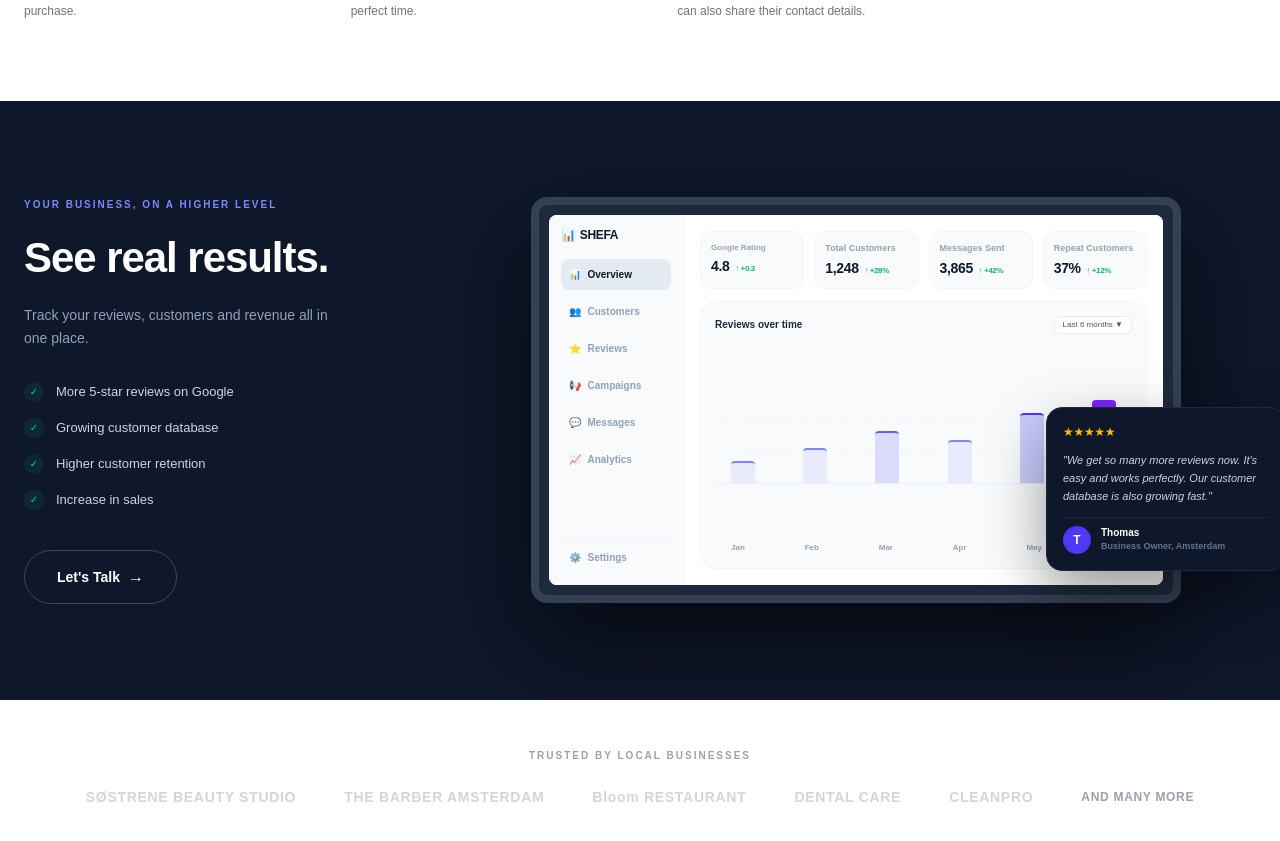
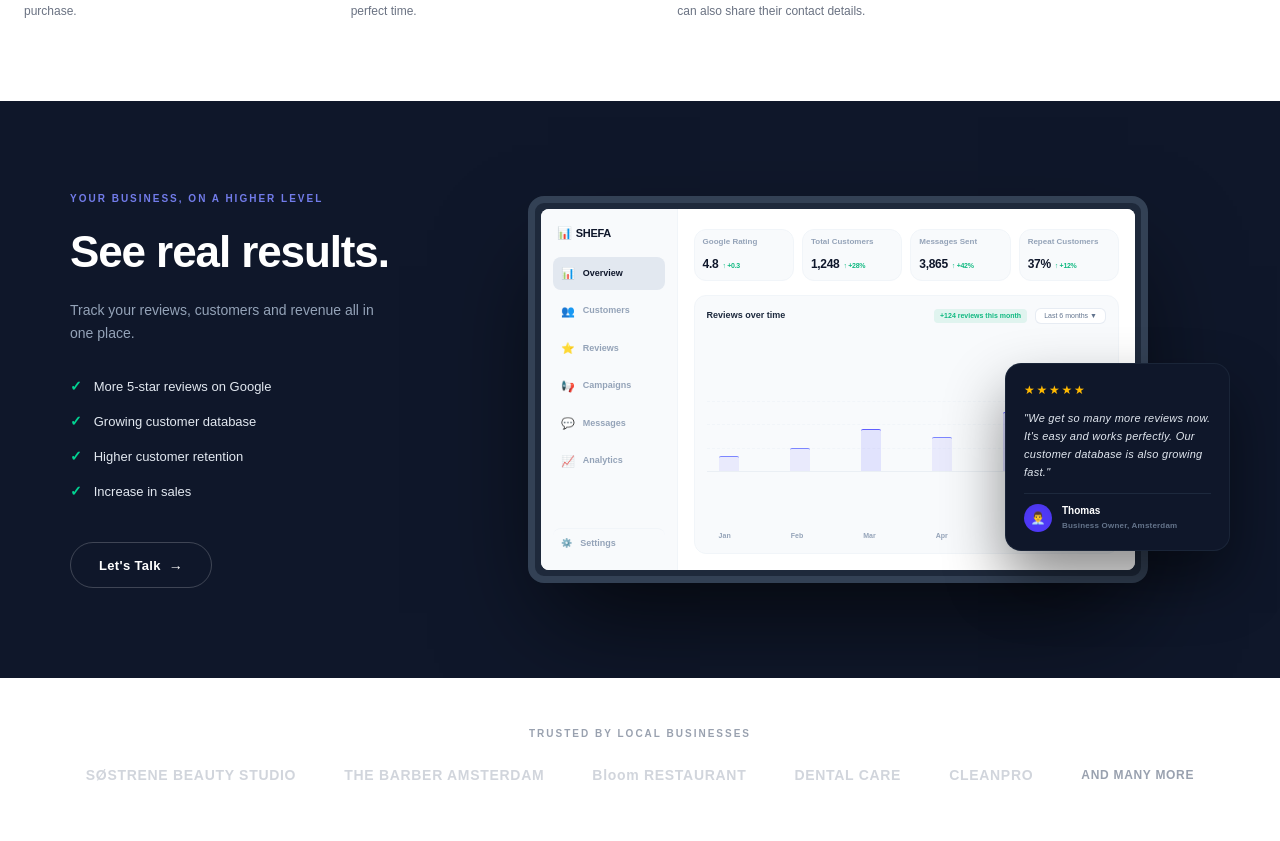
Before and after one commit to sadwin/shefa-nextgen, a Next.js app: page / in a window 1280 px wide. Shown: the part 1267-2108 px from the top of the page. Built offline with nearby package versions, Linux system fonts and the light colour scheme.

Commit message:
¨changes003¨

```diff
--- a/app/components/RealResults.jsx
+++ b/app/components/RealResults.jsx
@@ -2,130 +2,153 @@ import React from 'react';
 
 export default function RealResults() {
   return (
-    <section className="bg-[#0F172A] text-white py-24 w-full overflow-hidden">
-      <div className="max-w-7xl mx-auto px-6 grid grid-cols-1 lg:grid-cols-12 gap-16 items-center">
+    <section className="bg-[#0F172A] text-white py-[90px] px-6 w-full overflow-hidden select-none">
+      <div className="max-w-[1140px] mx-auto grid grid-cols-1 lg:grid-cols-12 gap-12 items-center">
 
-        {/* Левая сторона: Текстовый блок с галочками */}
-        <div className="lg:col-span-4 space-y-6">
-          <div className="text-[10px] font-bold text-indigo-400 tracking-[0.2em] uppercase">
+        {/* ЛЕВАЯ КОЛОНКА — Текст, галочки и кнопка */}
+        <div className="lg:col-span-4 space-y-6 flex flex-col justify-center">
+          <div className="text-[10px] font-black text-indigo-400 tracking-[0.2em] uppercase opacity-90">
             YOUR BUSINESS, ON A HIGHER LEVEL
           </div>
-          <h2 className="text-[42px] font-black tracking-tight leading-[1.05]">
+          <h2 className="text-[44px] font-black tracking-tight leading-[1.02] text-white">
             See real results.
           </h2>
-          <p className="text-slate-400 text-sm leading-relaxed max-w-[320px]">
+          <p className="text-[#94A3B8] text-[14px] leading-relaxed max-w-[310px] font-normal">
             Track your reviews, customers and revenue all in one place.
           </p>
 
-          <ul className="space-y-4 text-[13px] text-slate-300 font-medium pt-2">
+          <ul className="space-y-[14px] text-[13px] text-[#E2E8F0] font-medium pt-2">
             <li className="flex items-center space-x-3">
-              <span className="text-emerald-400 bg-emerald-500/10 w-5 h-5 rounded-full flex items-center justify-center text-[10px]">✓</span>
+              <span className="text-emerald-400 font-bold text-[14px]">✓</span>
               <span>More 5-star reviews on Google</span>
             </li>
             <li className="flex items-center space-x-3">
-              <span className="text-emerald-400 bg-emerald-500/10 w-5 h-5 rounded-full flex items-center justify-center text-[10px]">✓</span>
+              <span className="text-emerald-400 font-bold text-[14px]">✓</span>
               <span>Growing customer database</span>
             </li>
             <li className="flex items-center space-x-3">
-              <span className="text-emerald-400 bg-emerald-500/10 w-5 h-5 rounded-full flex items-center justify-center text-[10px]">✓</span>
+              <span className="text-emerald-400 font-bold text-[14px]">✓</span>
               <span>Higher customer retention</span>
             </li>
             <li className="flex items-center space-x-3">
-              <span className="text-emerald-400 bg-emerald-500/10 w-5 h-5 rounded-full flex items-center justify-center text-[10px]">✓</span>
+              <span className="text-emerald-400 font-bold text-[14px]">✓</span>
               <span>Increase in sales</span>
             </li>
           </ul>
 
           <div className="pt-4">
-            <button className="border border-white/20 hover:border-white bg-transparent hover:bg-white hover:text-slate-950 transition-all duration-200 px-8 py-3.5 rounded-full text-sm font-bold flex items-center space-x-2">
+            <button className="border border-white/20 hover:border-white bg-transparent hover:bg-white hover:text-[#0F172A] transition-all duration-200 px-7 py-3 rounded-full text-[13px] font-bold flex items-center space-x-2 tracking-wide">
               <span>Let's Talk</span>
-              <span className="text-base">→</span>
+              <span className="text-sm font-light">→</span>
             </button>
           </div>
         </div>
 
-        {/* Правая сторона: Ноутбук */}
-        <div className="lg:col-span-8 relative flex justify-center w-full">
+        {/* ПРАВАЯ КОЛОНКА — Точный конструктор Ноутбука и оверлеев */}
+        <div className="lg:col-span-8 relative flex justify-center items-center w-full pt-4 lg:pt-0">
 
-          {/* Корпус экрана ноутбука */}
-          <div className="relative w-full max-w-[650px] aspect-[16/10] bg-[#1E293B] border-[8px] border-[#334155] rounded-2xl p-2.5 shadow-[0_40px_100px_rgba(0,0,0,0.6)] overflow-hidden text-[10px] text-slate-800">
+          {/* Макет самого ноутбука (Толщина рамки, скругления, супер-глубокая тень) */}
+          <div className="relative w-full max-w-[620px] aspect-[16/10] bg-[#1E293B] border-[7px] border-[#334155] rounded-2xl p-[6px] shadow-[0_50px_100px_-20px_rgba(0,0,0,0.7)] overflow-hidden">
             <div className="w-full h-full bg-white rounded-lg flex overflow-hidden">
 
-              {/* Сайдбар панели управления внутри экрана */}
-              <div className="w-[22%] bg-[#F8FAFC] p-3 border-r border-slate-100 flex flex-col justify-between font-bold text-slate-400">
-                <div className="space-y-1.5">
-                  <div className="text-xs text-slate-900 font-black tracking-tight mb-4 flex items-center space-x-1">
-                    <span className="text-indigo-600">📊</span>
+              {/* Сайдбар CRM-системы */}
+              <div className="w-[23%] bg-[#F8FAFC] p-3 pt-4 border-r border-slate-100 flex flex-col justify-between font-bold text-[9px] text-[#94A3B8]">
+                <div className="space-y-[5px]">
+                  <div className="text-[11px] text-slate-900 font-black tracking-tight mb-4 flex items-center space-x-1 pl-1">
+                    <span className="text-indigo-600 text-xs">📊</span>
                     <span>SHEFA</span>
                   </div>
-                  <div className="bg-slate-200/80 text-slate-900 p-2 rounded-lg flex items-center space-x-1.5">
-                    <span>📊</span> <span>Overview</span>
+                  <div className="bg-[#E2E8F0] text-slate-900 p-2 rounded-lg flex items-center space-x-2 font-extrabold cursor-pointer">
+                    <span className="text-[11px]">📊</span> <span>Overview</span>
                   </div>
-                  <div className="p-2 flex items-center space-x-1.5"><span>👥</span> <span>Customers</span></div>
-                  <div className="p-2 flex items-center space-x-1.5"><span>⭐</span> <span>Reviews</span></div>
-                  <div className="p-2 flex items-center space-x-1.5"><span>📢</span> <span>Campaigns</span></div>
-                  <div className="p-2 flex items-center space-x-1.5"><span>💬</span> <span>Messages</span></div>
-                  <div className="p-2 flex items-center space-x-1.5"><span>📈</span> <span>Analytics</span></div>
+                  <div className="p-2 flex items-center space-x-2 hover:bg-slate-50 rounded-lg transition-colors cursor-pointer">
+                    <span className="text-[11px]">👥</span> <span>Customers</span>
+                  </div>
+                  <div className="p-2 flex items-center space-x-2 hover:bg-slate-50 rounded-lg transition-colors cursor-pointer">
+                    <span className="text-[11px]">⭐</span> <span>Reviews</span>
+                  </div>
+                  <div className="p-2 flex items-center space-x-2 hover:bg-slate-50 rounded-lg transition-colors cursor-pointer">
+                    <span className="text-[11px]">📢</span> <span>Campaigns</span>
+                  </div>
+                  <div className="p-2 flex items-center space-x-2 hover:bg-slate-50 rounded-lg transition-colors cursor-pointer">
+                    <span className="text-[11px]">💬</span> <span>Messages</span>
+                  </div>
+                  <div className="p-2 flex items-center space-x-2 hover:bg-slate-50 rounded-lg transition-colors cursor-pointer">
+                    <span className="text-[11px]">📈</span> <span>Analytics</span>
+                  </div>
                 </div>
-                <div className="p-2 flex items-center space-x-1.5 border-t border-slate-100 pt-2">
+                <div className="p-2 flex items-center space-x-2 hover:bg-slate-50 rounded-lg transition-colors cursor-pointer border-t border-slate-100 pt-2 font-bold">
                   <span>⚙️</span> <span>Settings</span>
                 </div>
               </div>
-              {/* Правая часть CRM с метриками и графиком */}
-              <div className="w-[78%] p-4 flex flex-col justify-between bg-white">
+              {/* Главный экран CRM — Метрики, KPI и График */}
+              <div className="w-[77%] p-4 pt-5 bg-white flex flex-col justify-between">
 
-                {/* 4 Карточки KPI из макета */}
-                <div className="grid grid-cols-4 gap-2.5">
-                  <div className="bg-[#F8FAFC] p-2.5 rounded-xl border border-slate-100">
-                    <p className="text-gray-400 font-semibold text-[8px]">Google Rating</p>
-                    <p className="font-black text-sm mt-0.5 text-slate-900 tracking-tight">
-                      4.8 <span className="text-emerald-500 font-extrabold text-[8px] ml-0.5">↑ +0.3</span>
+                {/* Верхний ряд: 4 карточки показателей */}
+                <div className="grid grid-cols-4 gap-2">
+
+                  {/* Google Rating */}
+                  <div className="bg-[#F8FAFC] p-2 rounded-xl border border-slate-100 flex flex-col justify-between min-h-[52px]">
+                    <p className="text-[#94A3B8] font-bold text-[8px] leading-none">Google Rating</p>
+                    <p className="font-black text-xs text-slate-900 tracking-tight mt-1 flex items-baseline">
+                      4.8 <span className="text-[#10B981] font-bold text-[7px] ml-1">↑ +0.3</span>
                     </p>
                   </div>
-                  <div className="bg-[#F8FAFC] p-2.5 rounded-xl border border-slate-100">
-                    <p className="text-gray-400 font-semibold text-[9px]">Total Customers</p>
-                    <p className="font-black text-sm mt-0.5 text-slate-900 tracking-tight">
-                      1,248 <span className="text-emerald-500 font-extrabold text-[8px] ml-0.5">↑ +28%</span>
+
+                  {/* Total Customers */}
+                  <div className="bg-[#F8FAFC] p-2 rounded-xl border border-slate-100 flex flex-col justify-between min-h-[52px]">
+                    <p className="text-[#94A3B8] font-bold text-[8px] leading-none">Total Customers</p>
+                    <p className="font-black text-xs text-slate-900 tracking-tight mt-1 flex items-baseline">
+                      1,248 <span className="text-[#10B981] font-bold text-[7px] ml-1">↑ +28%</span>
                     </p>
                   </div>
-                  <div className="bg-[#F8FAFC] p-2.5 rounded-xl border border-slate-100">
-                    <p className="text-gray-400 font-semibold text-[9px]">Messages Sent</p>
-                    <p className="font-black text-sm mt-0.5 text-slate-900 tracking-tight">
-                      3,865 <span className="text-emerald-500 font-extrabold text-[8px] ml-0.5">↑ +42%</span>
+
+                  {/* Messages Sent */}
+                  <div className="bg-[#F8FAFC] p-2 rounded-xl border border-slate-100 flex flex-col justify-between min-h-[52px]">
+                    <p className="text-[#94A3B8] font-bold text-[8px] leading-none">Messages Sent</p>
+                    <p className="font-black text-xs text-slate-900 tracking-tight mt-1 flex items-baseline">
+                      3,865 <span className="text-[#10B981] font-bold text-[7px] ml-1">↑ +42%</span>
                     </p>
                   </div>
-                  <div className="bg-[#F8FAFC] p-2.5 rounded-xl border border-slate-100">
-                    <p className="text-gray-400 font-semibold text-[9px]">Repeat Customers</p>
-                    <p className="font-black text-sm mt-0.5 text-slate-900 tracking-tight">
-                      37% <span className="text-emerald-500 font-extrabold text-[8px] ml-0.5">↑ +12%</span>
+
+                  {/* Repeat Customers */}
+                  <div className="bg-[#F8FAFC] p-2 rounded-xl border border-slate-100 flex flex-col justify-between min-h-[52px]">
+                    <p className="text-[#94A3B8] font-bold text-[8px] leading-none">Repeat Customers</p>
+                    <p className="font-black text-xs text-slate-900 tracking-tight mt-1 flex items-baseline">
+                      37% <span className="text-[#10B981] font-bold text-[7px] ml-1">↑ +12%</span>
                     </p>
                   </div>
                 </div>
 
-                {/* График сетки */}
-                <div className="flex-1 bg-[#F8FAFC] rounded-2xl border border-slate-100 p-3.5 flex flex-col justify-between mt-3">
-                  <div className="flex justify-between items-center text-gray-400 font-bold">
-                    <span className="text-slate-800 font-black">Reviews over time</span>
-                    <span className="border border-slate-200/80 bg-white px-2 py-0.5 rounded-md text-[8px] text-slate-600 font-medium">Last 6 months ▼</span>
-                  </div>
-
-                  {/* Отрисовка столбцов */}
-                  <div className="h-24 w-full relative flex items-end pt-2 border-b border-slate-200/60">
-                    <div className="absolute inset-x-0 top-1/3 border-b border-dashed border-slate-200/40"></div>
-                    <div className="absolute inset-x-0 top-2/3 border-b border-dashed border-slate-200/40"></div>
-
-                    <div className="w-full h-full flex items-end justify-between px-4 z-10">
-                      <div className="w-6 h-[25%] bg-indigo-500/10 border-t-2 border-indigo-400 rounded-t-sm"></div>
-                      <div className="w-6 h-[40%] bg-indigo-500/10 border-t-2 border-indigo-400 rounded-t-sm"></div>
-                      <div className="w-6 h-[60%] bg-indigo-500/20 border-t-2 border-indigo-500 rounded-t-sm"></div>
-                      <div className="w-6 h-[50%] bg-indigo-500/10 border-t-2 border-indigo-400 rounded-t-sm"></div>
-                      <div className="w-6 h-[80%] bg-indigo-500/30 border-t-2 border-indigo-600 rounded-t-sm"></div>
-                      <div className="w-6 h-[95%] bg-gradient-to-t from-indigo-600 to-violet-600 rounded-t-sm shadow-md shadow-indigo-500/20"></div>
+                {/* Блок Графика: Линии, сетка и градиентная заливка */}
+                <div className="flex-1 bg-[#F8FAFC] rounded-xl border border-slate-100 p-3 flex flex-col justify-between mt-3.5">
+                  <div className="flex justify-between items-center font-bold text-[9px]">
+                    <span className="text-slate-800 font-extrabold">Reviews over time</span>
+                    <div className="flex items-center space-x-2">
+                      <span className="text-[#10B981] bg-[#10B981]/10 px-1.5 py-0.5 rounded text-[7px] font-extrabold">+124 reviews this month</span>
+                      <span className="border border-slate-200/80 bg-white px-2 py-0.5 rounded-md text-[7px] text-slate-500 font-medium cursor-pointer">Last 6 months ▼</span>
                     </div>
                   </div>
 
-                  {/* Месяцы */}
-                  <div className="flex justify-between px-4 text-[8px] text-gray-400 font-bold mt-1">
+                  {/* Горизонтальная сетка с барами */}
+                  <div className="h-[95px] w-full relative flex items-end pt-3 border-b border-slate-200/60">
+                    <div className="absolute inset-x-0 top-1/4 border-b border-dashed border-slate-100"></div>
+                    <div className="absolute inset-x-0 top-2/4 border-b border-dashed border-slate-100"></div>
+                    <div className="absolute inset-x-0 top-3/4 border-b border-dashed border-slate-100"></div>
+
+                    {/* Точные пропорции столбцов из макета */}
+                    <div className="w-full h-full flex items-end justify-between px-3 z-10">
+                      <div className="w-5 h-[18%] bg-indigo-500/10 border-t border-indigo-400 rounded-t-[2px]"></div>
+                      <div className="w-5 h-[28%] bg-indigo-500/10 border-t border-indigo-400 rounded-t-[2px]"></div>
+                      <div className="w-5 h-[52%] bg-indigo-500/15 border-t border-indigo-500 rounded-t-[2px]"></div>
+                      <div className="w-5 h-[42%] bg-indigo-500/10 border-t border-indigo-400 rounded-t-[2px]"></div>
+                      <div className="w-5 h-[72%] bg-indigo-500/20 border-t border-indigo-500 rounded-t-[2px]"></div>
+                      <div className="w-5 h-[90%] bg-gradient-to-t from-indigo-600 via-indigo-500 to-violet-500 rounded-t-[2px] shadow-[0_4px_12px_rgba(99,102,241,0.2)]"></div>
+                    </div>
+                  </div>
+
+                  {/* Ось X */}
+                  <div className="flex justify-between px-3 text-[7px] text-[#94A3B8] font-bold mt-1.5">
                     <span>Jan</span><span>Feb</span><span>Mar</span><span>Apr</span><span>May</span><span>Jun</span>
                   </div>
                 </div>
@@ -134,19 +157,21 @@ export default function RealResults() {
             </div>
           </div>
 
-          {/* Плашка отзыва Томаса поверх края ноутбука */}
-          <div className="absolute right-[-30px] bottom-8 bg-[#0F172A] text-white p-4 rounded-2xl shadow-[0_25px_60px_rgba(0,0,0,0.4)] border border-slate-800 max-w-[240px] text-[11px] space-y-3 z-30">
-            <div className="text-amber-400 text-xs tracking-tight flex">★★★★★</div>
-            <p className="text-slate-300 italic font-medium leading-relaxed">
+          {/* НАЛОЖЕНИЕ ПОД УГЛОМ: Карточка отзыва Томаса (Pixel-Perfect оверлей справа) */}
+          <div className="absolute -right-5 bottom-8 bg-[#0F172A] text-white p-4.5 rounded-2xl shadow-[0_30px_60px_rgba(0,0,0,0.45)] border border-slate-800/80 max-w-[225px] text-[11px] space-y-3 z-30 transform translate-x-1 lg:translate-x-0">
+            <div className="text-amber-400 text-xs tracking-tight flex space-x-0.5">
+              <span>★</span><span>★</span><span>★</span><span>★</span><span>★</span>
+            </div>
+            <p className="text-[#E2E8F0] italic font-medium leading-relaxed tracking-wide">
               "We get so many more reviews now. It's easy and works perfectly. Our customer database is also growing fast."
             </p>
-            <div className="flex items-center space-x-2.5 pt-2 border-t border-slate-800">
+            <div className="flex items-center space-x-2.5 pt-2.5 border-t border-slate-800">
               <div className="w-7 h-7 bg-indigo-600 text-white rounded-full flex items-center justify-center font-bold text-xs shadow-inner">
-                T
+                👨‍💼
               </div>
-              <div>
-                <p className="font-extrabold text-white text-[10px] leading-tight">Thomas</p>
-                <p className="text-[9px] text-slate-500 font-semibold">Business Owner, Amsterdam</p>
+              <div className="flex flex-col">
+                <span className="font-extrabold text-white text-[10px] leading-tight">Thomas</span>
+                <span className="text-[8px] text-[#64748B] font-bold tracking-wide mt-0.5">Business Owner, Amsterdam</span>
               </div>
             </div>
           </div>
```
